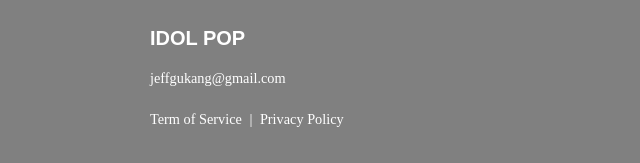
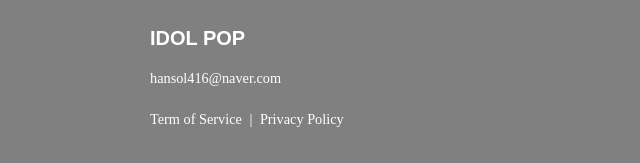
Before and after one commit to rheehot/parse-server, a website: page Front-End/pages/index.html in a window 1280 px wide. Shown: the part 697-860 px from the top of the page, 0-640 px from the left. Drawn offline with Linux system fonts and the light colour scheme; no server answers.

Commit message:
email update

```diff
--- a/Front-End/pages/index.html
+++ b/Front-End/pages/index.html
@@ -73,7 +73,7 @@
             <div class="link-container Tab-Selected">
               <a>IDOL POP</a>
             </div>
-            <a>jeffgukang@gmail.com</a>
+            <a>hansol416@naver.com</a>
             <div class="row-container">
               <a>Term of Service</a>&nbsp | &nbsp<a>Privacy Policy</a>
             </div>
```
